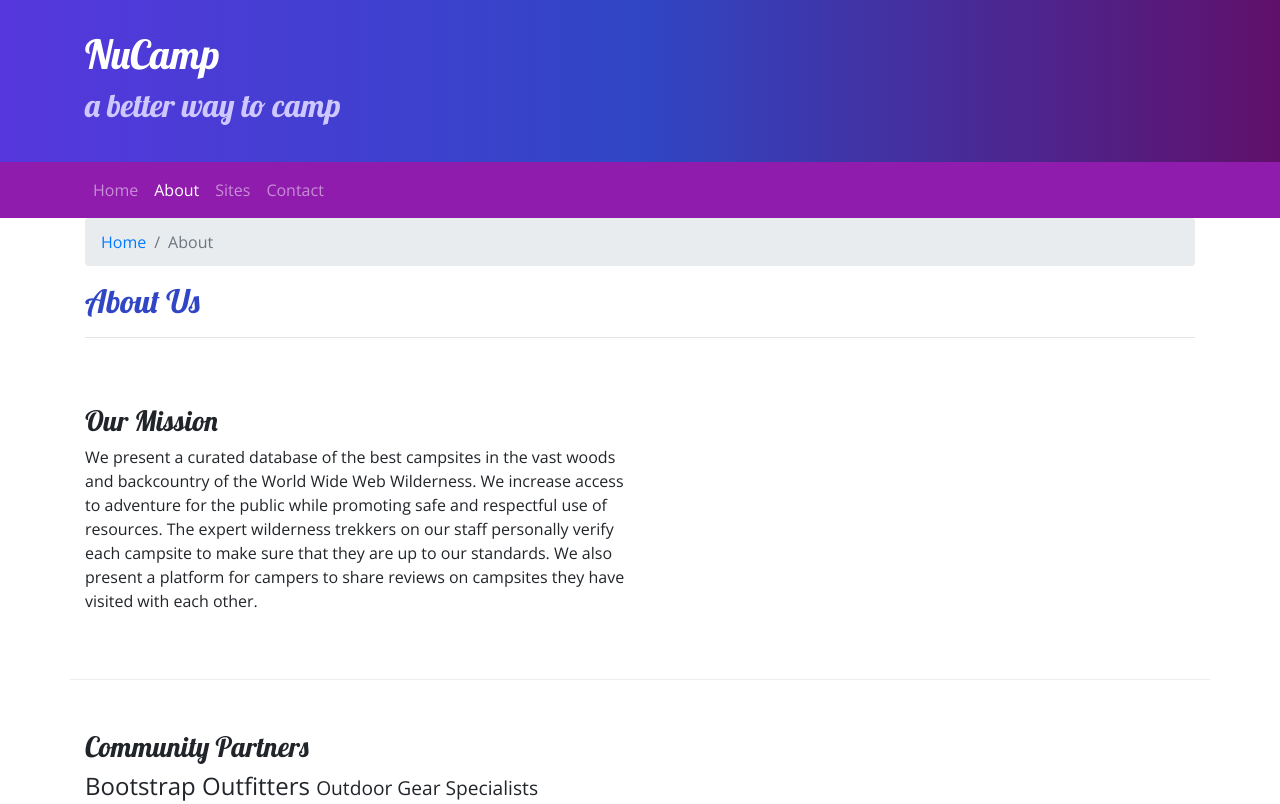
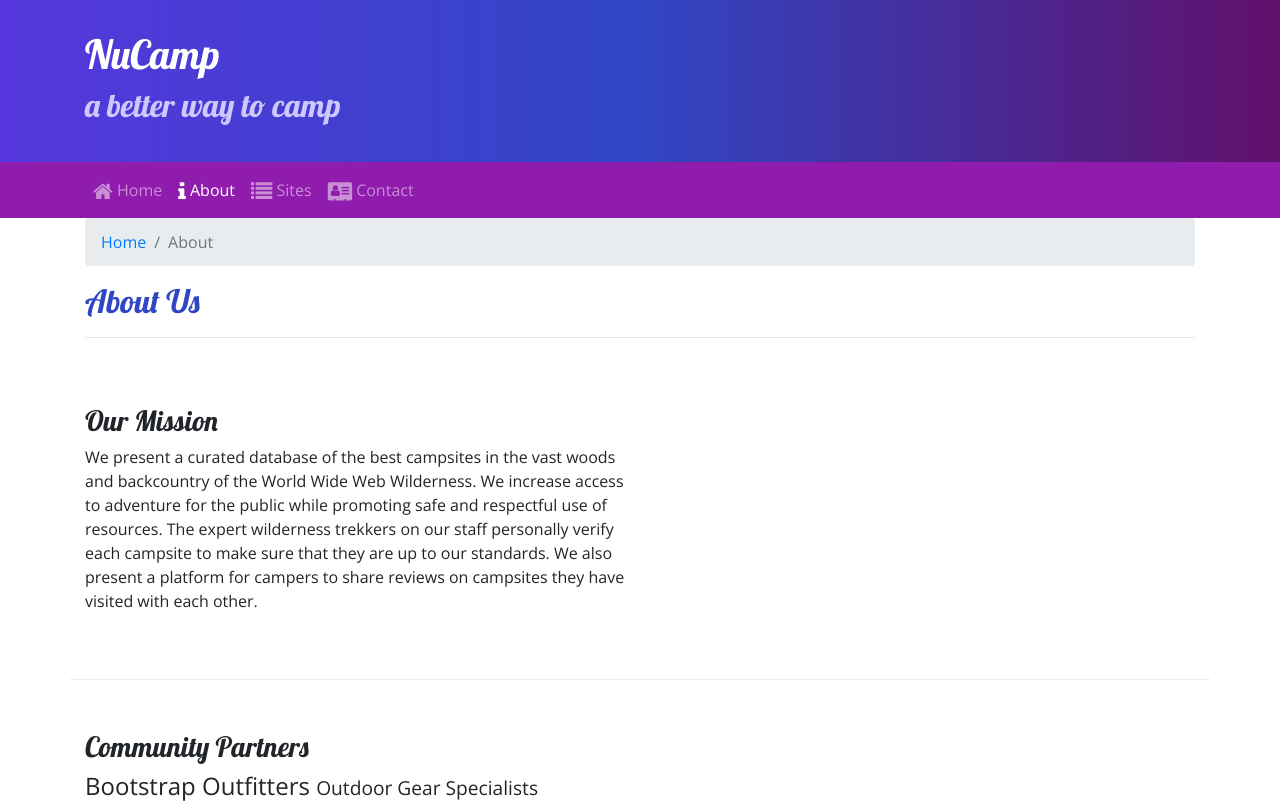
Before and after one commit to Shivani8984/Nucampsite, a website: page aboutus.html in a window 1280 px wide. Shown: the top 804 px of the page. Drawn offline with nearby package versions, Linux system fonts and the light colour scheme.

Commit message:
changes in navbar

```diff
--- a/aboutus.html
+++ b/aboutus.html
@@ -41,10 +41,10 @@
             </button>
             <div class="collapse navbar-collapse" id="nucampNavbar">
                 <ul class="navbar-nav">
-                    <li class="nav-item"><a class="nav-link" href="index.html">Home</a></li>
-                    <li class="nav-item active"><a class="nav-link" href="aboutus.html">About</a></li>
-                    <li class="nav-item"><a class="nav-link" href="#">Sites</a></li>
-                    <li class="nav-item"><a class="nav-link" href="contactus.html">Contact</a></li>
+                    <li class="nav-item"><a class="nav-link" href="index.html"><i class="fa fa-home fa-lg"></i> Home</a></li>
+                    <li class="nav-item active"><a class="nav-link" href="aboutus.html"><i class="fa fa-info fa-lg"></i> About</a></li>
+                    <li class="nav-item"><a class="nav-link" href="#"><i class="fa fa-list fa-lg"></i> Sites</a></li>
+                    <li class="nav-item"><a class="nav-link" href="contactus.html"><i class="fa fa-address-card fa-lg"></i> Contact</a></li>
                 </ul>
             </div>
         </div>
```
